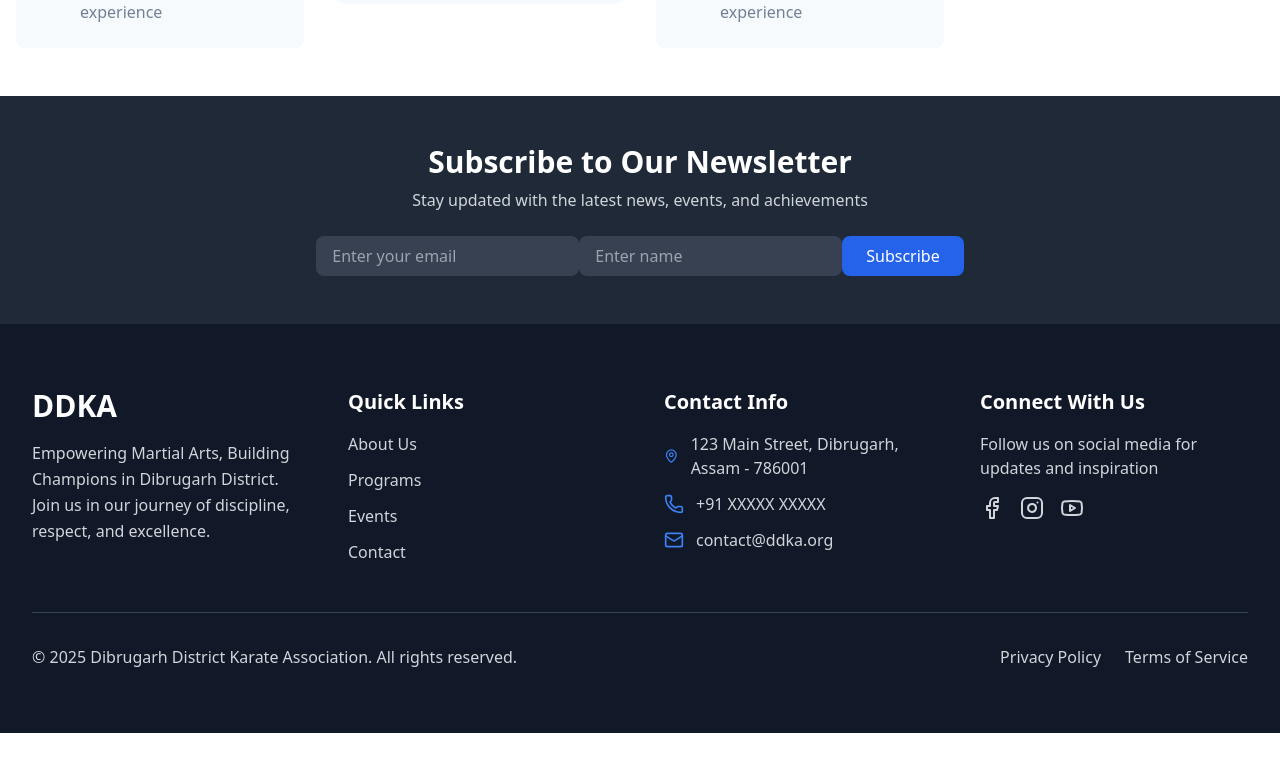
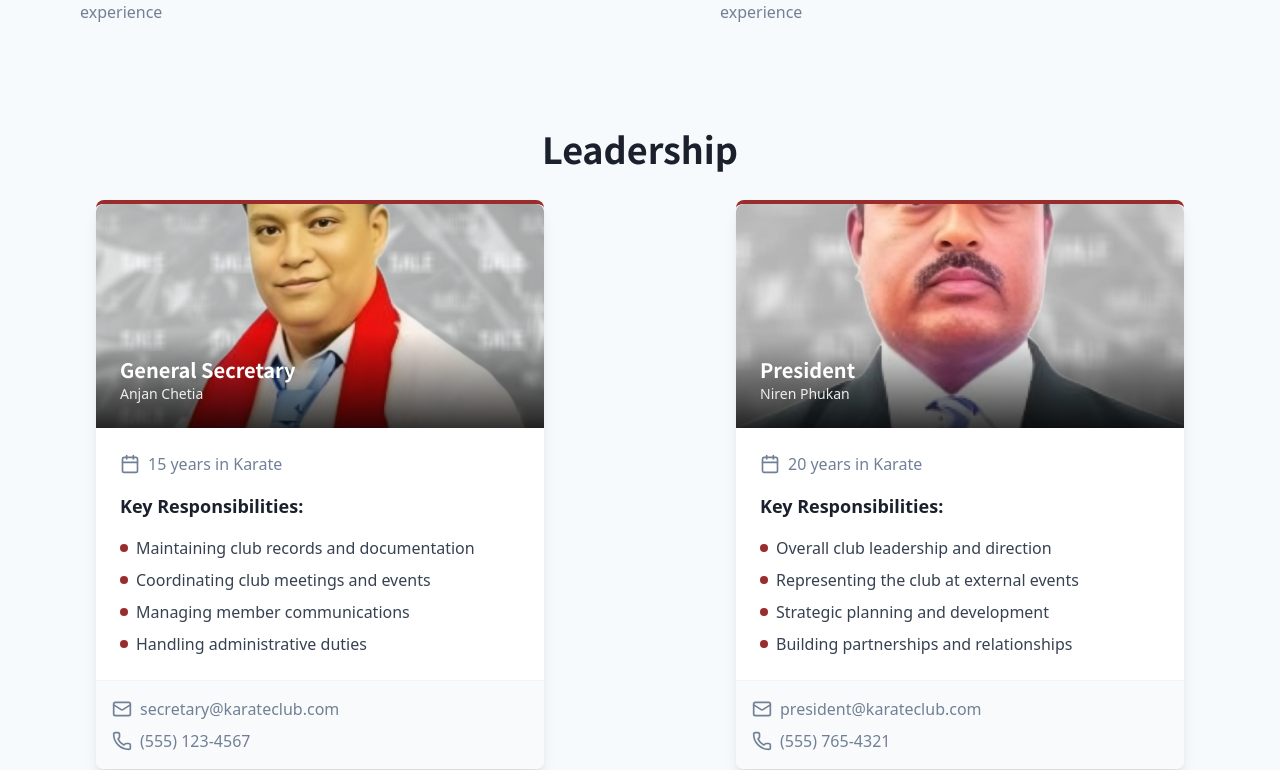
Before and after one commit to abhinov956tech-developer/Karate-club, a React (Vite) app: page /club in a window 1280 px wide. Shown: the part 2110-2880 px from the top of the page. Before the commit the page ends 2843 px from the top, so only its background shows below. Built offline with nearby package versions, Linux system fonts and the light colour scheme.

Commit message:
Minor commit

```diff
--- a/src/App.tsx
+++ b/src/App.tsx
@@ -27,8 +27,8 @@ const App = () => (
               <Route path="/register" element={<Membership />} />
               <Route path="/auth" element={<Auth />} />
               <Route path="/club" element={<Club />} />
-              <Route path="/leader" element={<LeadershipCards />} />
             </Routes>
+            <LeadershipCards />
           </main>
           <Footer />
         </div>
--- a/src/components/AdminsCard.tsx
+++ b/src/components/AdminsCard.tsx
@@ -1,7 +1,6 @@
 import React from "react";
 import { Mail, Phone, Calendar } from "lucide-react";
 
-// Leadership data type
 interface Leader {
   title: string;
   name: string;
@@ -14,11 +13,10 @@ interface Leader {
   imageUrl?: string;
 }
 
-// Leadership data
 const leadershipData: Leader[] = [
   {
     title: "General Secretary",
-    name: "John Smith",
+    name: "Anjan Chetia",
     responsibilities: [
       "Maintaining club records and documentation",
       "Coordinating club meetings and events",
@@ -34,7 +32,7 @@ const leadershipData: Leader[] = [
   },
   {
     title: "President",
-    name: "Sarah Johnson",
+    name: "Niren Phukan",
     responsibilities: [
       "Overall club leadership and direction",
       "Representing the club at external events",
@@ -49,78 +47,89 @@ const leadershipData: Leader[] = [
     imageUrl: "/President.jpg",
   },
 ];
-const Card = React.forwardRef<
-  HTMLDivElement,
-  React.HTMLAttributes<HTMLDivElement>
->(({ className, ...props }, ref) => (
+
+const Card = React.forwardRef<HTMLDivElement, React.HTMLAttributes<HTMLDivElement>>(
+  ({ className, ...props }, ref) => (
     <div
       ref={ref}
-    className={`w-full max-w-md mx-auto rounded-lg border bg-white text-gray-800 shadow-lg hover:shadow-xl transition-shadow ${className}`}
+      className={`w-full max-w-md mx-auto bg-white rounded-lg shadow-lg hover:shadow-xl transition-all duration-300 animate-smooth-appear border-t-4 border-karate-red ${className}`}
       {...props}
     />
-));
+  )
+);
 Card.displayName = "Card";
 
-const CardContent = React.forwardRef<
-  HTMLDivElement,
-  React.HTMLAttributes<HTMLDivElement>
->(({ className, ...props }, ref) => (
+const CardContent = React.forwardRef<HTMLDivElement, React.HTMLAttributes<HTMLDivElement>>(
+  ({ className, ...props }, ref) => (
     <div ref={ref} className={`p-6 space-y-4 ${className}`} {...props} />
-));
+  )
+);
 CardContent.displayName = "CardContent";
 
-const CardFooter = React.forwardRef<
-  HTMLDivElement,
-  React.HTMLAttributes<HTMLDivElement>
->(({ className, ...props }, ref) => (
-  <div ref={ref} className={`bg-gray-50 p-4 flex flex-col gap-2 ${className}`} {...props} />
-));
+const CardFooter = React.forwardRef<HTMLDivElement, React.HTMLAttributes<HTMLDivElement>>(
+  ({ className, ...props }, ref) => (
+    <div
+      ref={ref}
+      className={`bg-gray-50 p-4 flex flex-col gap-2 rounded-b-lg border-t border-gray-100 ${className}`}
+      {...props}
+    />
+  )
+);
 CardFooter.displayName = "CardFooter";
 
-// LeadershipCards Component
 const LeadershipCards: React.FC = () => {
   return (
-    <div className="flex flex-col items-center gap-8 p-6">
+    <div className="w-full max-w-7xl mx-auto px-4 py-8">
+      <h1 className="text-3xl md:text-4xl font-bold text-center mb-8 font-japanese text-karate-black">
+      Leadership
+        <span className="block text-lg text-karate-accent mt-2"></span>
+      </h1>
+
+      <div className="grid grid-cols-1 md:grid-cols-2 gap-8 items-start">
         {leadershipData.map((leader) => (
-        <Card key={leader.title}>
+          <Card key={leader.title} className="hover:translate-y-[-4px]">
             <div className="relative">
               <img
-              src={leader.imageUrl}
+                src={leader.imageUrl || "/placeholder.svg"}
                 alt={`${leader.title} - ${leader.name}`}
-              className="w-full h-48 object-cover rounded-t-lg"
+                className="w-full h-56 object-cover rounded-t-lg"
               />
-            <div className="absolute bottom-0 left-0 right-0 bg-gradient-to-t from-black/80 to-transparent p-4 rounded-b-lg">
-              <div>
-                <h2 className="text-xl font-bold text-white">{leader.title}</h2>
-                <p className="text-sm text-white">{leader.name}</p>
-              </div>
+              <div className="absolute bottom-0 left-0 right-0 bg-gradient-to-t from-black/80 to-transparent p-6">
+                <h2 className="text-xl font-bold text-white font-japanese">
+                  {leader.title}
+                </h2>
+                <p className="text-sm text-white/90">{leader.name}</p>
               </div>
             </div>
 
             <CardContent>
-            <h3 className="font-semibold text-lg">Key Responsibilities:</h3>
-            <ul className="list-disc pl-4 space-y-2">
+              <div className="flex items-center text-karate-accent mb-4">
+                <Calendar className="w-5 h-5 mr-2" />
+                <span className="font-medium">{leader.experience}</span>
+              </div>
+
+              <h3 className="font-semibold text-lg text-karate-black mb-3">
+                Key Responsibilities:
+              </h3>
+              <ul className="space-y-2 text-gray-700">
                 {leader.responsibilities.map((resp, index) => (
-                <li key={index}>{resp}</li>
+                  <li key={index} className="flex items-start">
+                    <span className="inline-block w-2 h-2 bg-karate-red rounded-full mt-2 mr-2 shrink-0" />
+                    <span>{resp}</span>
+                  </li>
                 ))}
               </ul>
-            <div className="flex items-center text-gray-600">
-              <Calendar className="w-5 h-5 mr-2" />
-              <span>{leader.experience}</span>
-            </div>
             </CardContent>
 
             <CardFooter>
-            <div className="flex items-center text-gray-600">
-              <Mail className="w-5 h-5 mr-2" />
               <a
                 href={`mailto:${leader.contact.email}`}
-                className="text-blue-600 hover:text-blue-800"
+                className="flex items-center text-karate-accent hover:text-karate-red transition-colors"
               >
-                {leader.contact.email}
+                <Mail className="w-5 h-5 mr-2" />
+                <span>{leader.contact.email}</span>
               </a>
-            </div>
-            <div className="flex items-center text-gray-600">
+              <div className="flex items-center text-karate-accent">
                 <Phone className="w-5 h-5 mr-2" />
                 <span>{leader.contact.phone}</span>
               </div>
@@ -128,6 +137,7 @@ const LeadershipCards: React.FC = () => {
           </Card>
         ))}
       </div>
+    </div>
   );
 };
 
--- a/src/index.css
+++ b/src/index.css
@@ -8,6 +8,7 @@
   }
   body {
     @apply bg-background text-foreground;
+    @apply bg-karate-paper;
   }
 
   @layer base {
```
Lines whose indentation alone changed are shown as unchanged.
